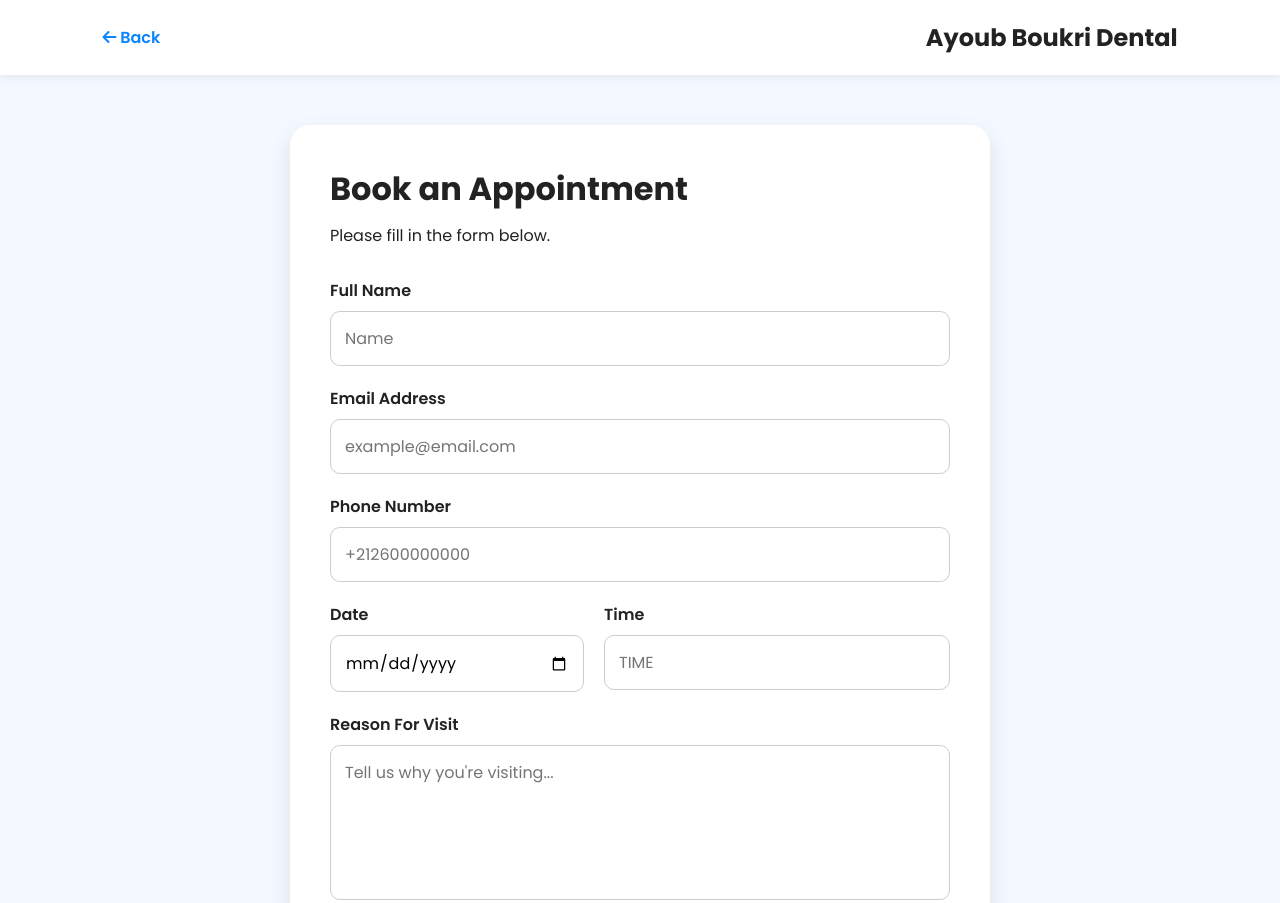
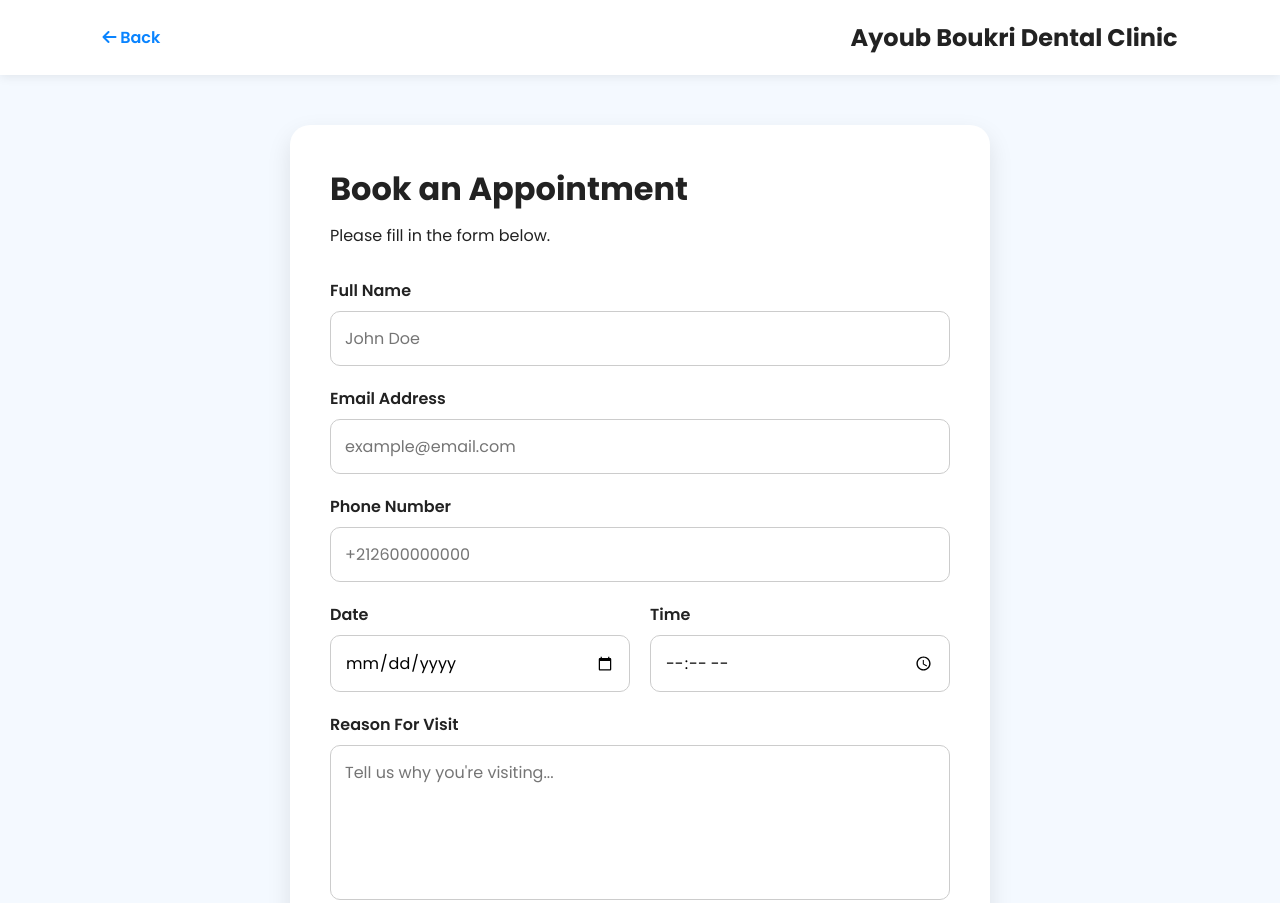
Before and after one commit to Mohamodix/ayoub-boukri-dentist, a website: page appointment.html in a window 1280 px wide. Shown: the top 903 px of the page. Drawn offline with Linux system fonts and the light colour scheme.

Commit message:
Revise appointment form structure and placeholders
Updated the appointment form layout and fixed placeholder text.

```diff
--- a/appointment.html
+++ b/appointment.html
@@ -3,7 +3,7 @@
 <head>
     <meta charset="UTF-8">
     <meta name="viewport" content="width=device-width, initial-scale=1.0">
-    <title>Book Appointment | Ayoub Boukri Dental</title>
+    <title>Book Appointment | Ayoub Boukri Dental </title>
 
     <link rel="stylesheet" href="style.css">
 
@@ -22,7 +22,7 @@
         Back
     </a>
 
-    <h2>Ayoub Boukri Dental</h2>
+    <h2>Ayoub Boukri Dental Clinic</h2>
 
 </header>
 
@@ -39,7 +39,7 @@
 <input
 type="text"
 id="name"
-placeholder="Name"
+placeholder="John Doe"
 required>
 </div>
 
@@ -74,9 +74,8 @@ required>
 <div class="input-group">
 <label>Time</label>
 <input
-type="text"
+type="time"
 id="time"
-placeholder="TIME"
 required>
 </div>
 
```
